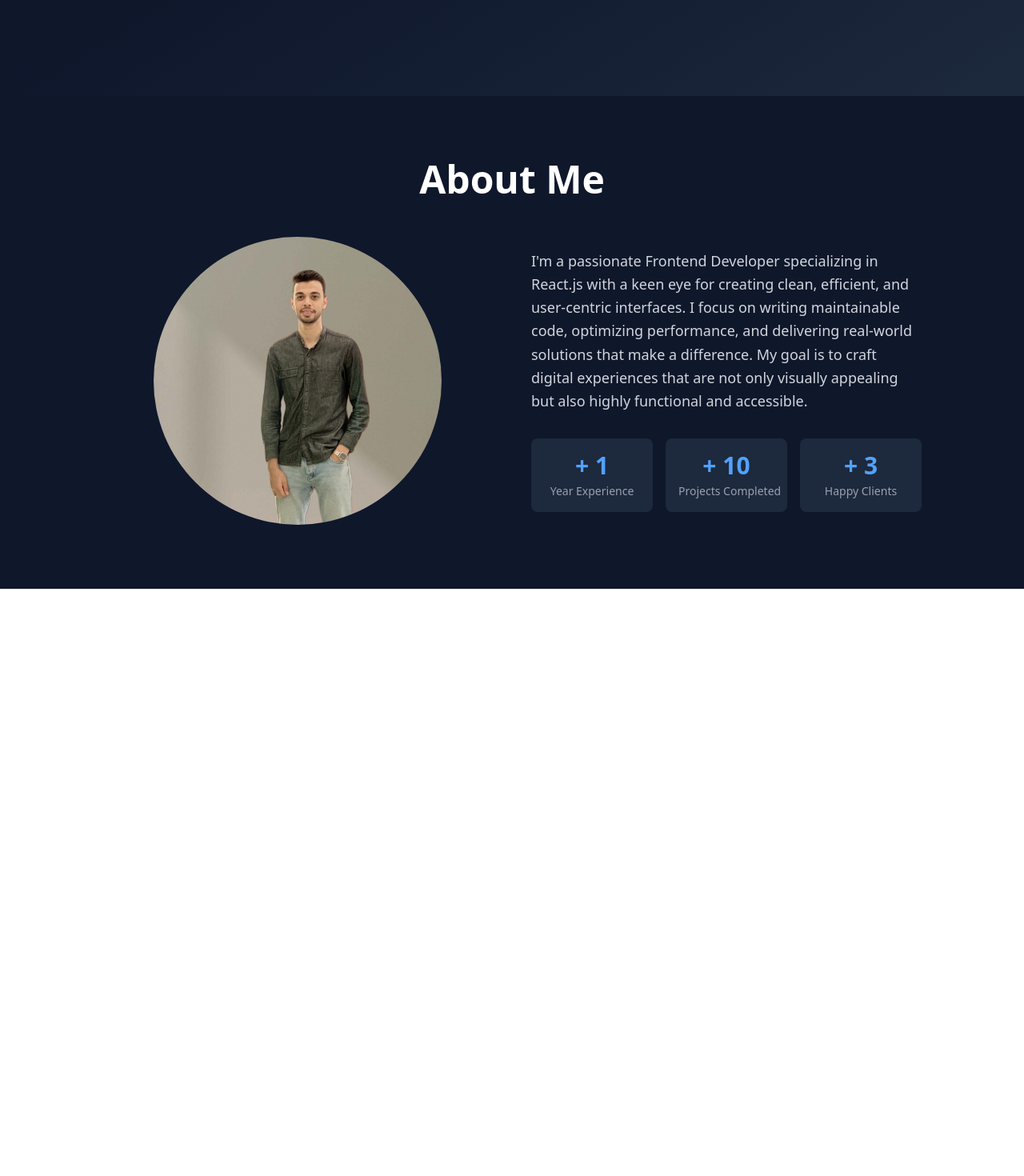
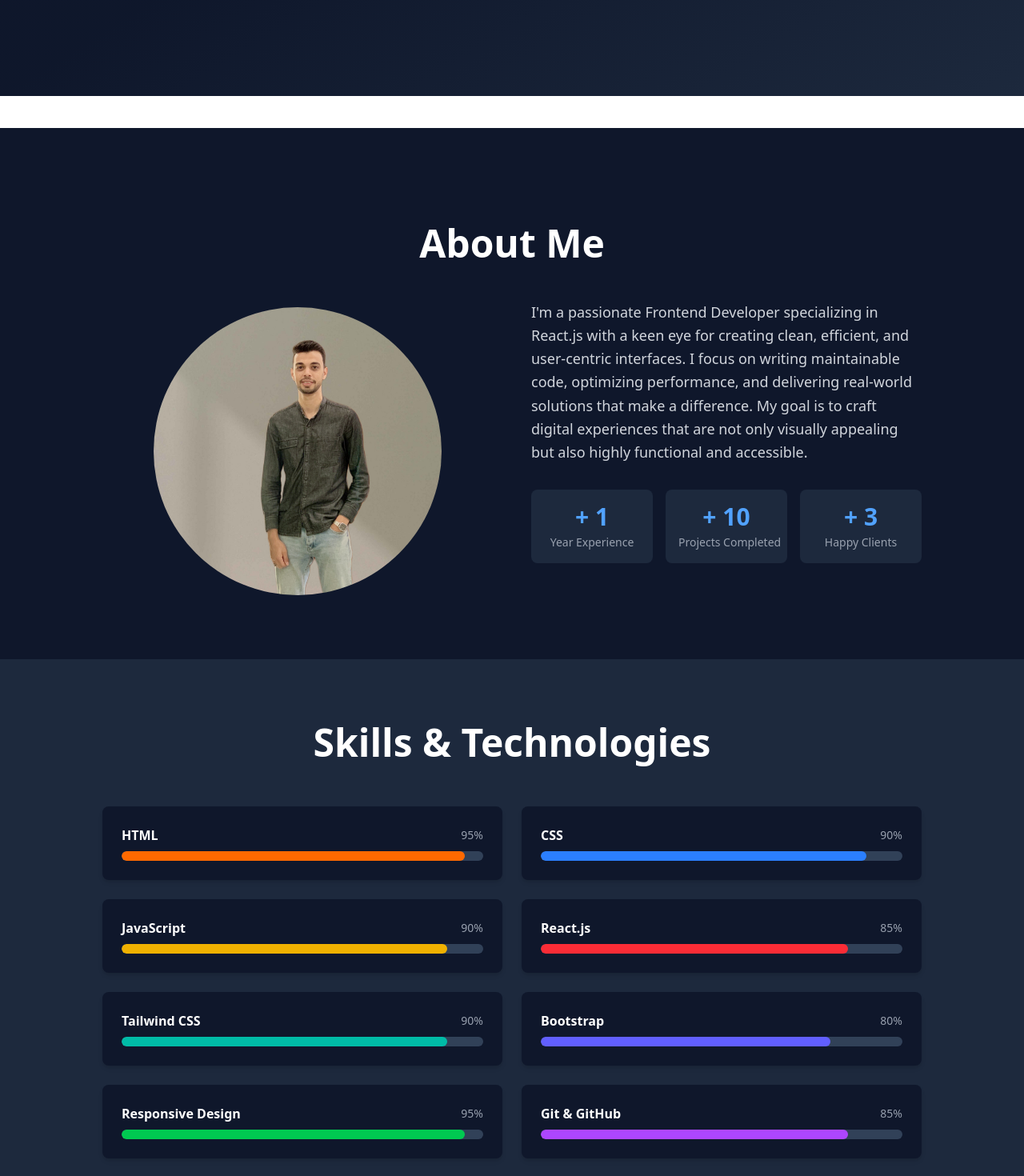
Before and after one commit to ahmedmorad275/portfolio, a React (Vite) app: page / in a window 1280 px wide. Shown: the part 680-2150 px from the top of the page at 80% size. Before the commit the page ends 1416 px from the top, so only its background shows below. Built offline with nearby package versions, Linux system fonts and the light colour scheme.

Commit message:
Added Skills

```diff
--- a/src/App.jsx
+++ b/src/App.jsx
@@ -1,7 +1,8 @@
-import About from './Components/About';
-import Hero from './Components/Hero';
-import Navbar from './Components/Navbar';
-import { ThemeProvider } from './Context/ThemeContext';
+import About from "./Components/About";
+import Hero from "./Components/Hero";
+import Navbar from "./Components/Navbar";
+import Skills from "./Components/Skills";
+import { ThemeProvider } from "./Context/ThemeContext";
 
 function App() {
   return (
@@ -11,6 +12,7 @@ function App() {
         <Hero />
       </header>
       <About />
+      <Skills />
     </ThemeProvider>
   );
 }
--- a/src/Components/About.jsx
+++ b/src/Components/About.jsx
@@ -1,6 +1,7 @@
-import React from "react";
+import Section from "./Section";
 import myImage from "../assets/ahmed_morad.jpg";
-
+import { motion } from "motion/react";
+import Reveal from "./Reveal";
 export default function About() {
   const stats = [
     {
@@ -17,15 +18,16 @@ export default function About() {
     },
   ];
   return (
-    <section id="about" className="py-20 px-4 bg-white dark:bg-slate-900">
-      <div className="container mx-auto max-w-5xl">
-        <div className="text-center mb-12">
-          <h2 className="mb-4 font-bold text-gray-800 text-4xl md:text-5xl dark:text-white">
-            About Me
-          </h2>
-        </div>
+    <Reveal>
+      <Section id="about" type={"primarySection"} title={"About Me"}>
         <div className="gap-12 grid items-center md:grid-cols-2">
-          <div className="image flex items-center justify-center">
+          <motion.div
+            initial={{ opacity: 0, x: -10 }}
+            whileInView={{ opacity: 1, x: 0 }}
+            transition={{ duration: 1 }}
+            viewport={{ once: true }}
+            className="image flex items-center justify-center pt-12"
+          >
             <div className="h-90 w-90 rounded-full overflow-hidden">
               <img
                 src={myImage}
@@ -33,17 +35,29 @@ export default function About() {
                 alt="Ahmed Morad"
               />
             </div>
-          </div>
+          </motion.div>
           <div className="description flex-1">
-            <div className="text-lg text-gray-700 mb-8 leading-relaxed dark:text-gray-300">
+            <motion.div
+              initial={{ opacity: 0, x: 10 }}
+              whileInView={{ opacity: 1, x: 0 }}
+              transition={{ duration: 1 }}
+              viewport={{ once: true }}
+              className="text-lg text-gray-700 mb-8 leading-relaxed dark:text-gray-300"
+            >
               I'm a passionate Frontend Developer specializing in React.js with
               a keen eye for creating clean, efficient, and user-centric
               interfaces. I focus on writing maintainable code, optimizing
               performance, and delivering real-world solutions that make a
               difference. My goal is to craft digital experiences that are not
               only visually appealing but also highly functional and accessible.
-            </div>
-            <div className="grid grid-cols-3 gap-4">
+            </motion.div>
+            <motion.div
+              initial={{ opacity: 0, y: 10 }}
+              whileInView={{ opacity: 1, y: 0 }}
+              transition={{ duration: 1 }}
+              viewport={{ once: true }}
+              className="grid grid-cols-3 gap-4"
+            >
               {stats.map((stat) => (
                 <div
                   key={stat.text}
@@ -57,10 +71,10 @@ export default function About() {
                   </p>
                 </div>
               ))}
-            </div>
+            </motion.div>
           </div>
         </div>
-      </div>
-    </section>
+      </Section>
+    </Reveal>
   );
 }
--- a/src/Components/Hero.jsx
+++ b/src/Components/Hero.jsx
@@ -1,16 +1,17 @@
-import { MdOutlineFileDownload } from 'react-icons/md';
-import { FaArrowDown } from 'react-icons/fa';
-import { motion } from 'motion/react';
+import { MdOutlineFileDownload } from "react-icons/md";
+import { FaArrowDown } from "react-icons/fa";
+import { motion } from "motion/react";
 
 export default function Hero() {
   return (
-    <section className="pt-16 px-4">
+    <section id="home" className="pt-16 px-4">
       <div className="container mx-auto">
         <div className="max-w-4xl mx-auto text-center">
           <motion.div
-            initial={{ y: '100px' }}
-            animate={{ y: '0px' }}
-            transition={{ duration: 1.5 }}>
+            initial={{ y: "100px" }}
+            animate={{ y: "0px" }}
+            transition={{ duration: 1.5 }}
+          >
             <p className="text-gray-600 dark:text-gray-400 text-lg mb-2">
               Hi, I'm
             </p>
@@ -35,7 +36,9 @@ export default function Hero() {
             </div>
             <div className="arrowDown flex justify-center mt-16 text-2xl">
               <button className="text-gray-400 hover:text-blue-600 dark:hover:text-blue-400 cursor-pointer transition-colors">
-                <FaArrowDown />
+                <a href="#about">
+                  <FaArrowDown />
+                </a>
               </button>
             </div>
           </motion.div>
--- /dev/null
+++ b/src/Components/Reveal.jsx
@@ -0,0 +1,14 @@
+import { motion } from "motion/react";
+
+export default function Reveal({ children }) {
+  return (
+    <motion.div
+      initial={{ opacity: 0, y: 40 }}
+      whileInView={{ opacity: 1, y: 40 }}
+      viewport={{ once: true }}
+      transition={{ duration: 1 }}
+    >
+      {children}
+    </motion.div>
+  );
+}
--- /dev/null
+++ b/src/Components/Section.jsx
@@ -0,0 +1,18 @@
+import Reveal from "./Reveal";
+
+export default function Section({ id, title, children, type }) {
+  return (
+    <section id={id} className={`py-20 px-4 ${type}`}>
+      <div className="container mx-auto max-w-5xl">
+        <Reveal>
+          <div className="text-center mb-12">
+            <h2 className="mb-4 font-bold text-gray-800 text-4xl md:text-5xl dark:text-white">
+              {title}
+            </h2>
+          </div>
+        </Reveal>
+        {children}
+      </div>
+    </section>
+  );
+}
--- /dev/null
+++ b/src/Components/Skills.jsx
@@ -0,0 +1,83 @@
+import Reveal from "./Reveal";
+import Section from "./Section";
+import { motion } from "motion/react";
+export default function Skills() {
+  const mySkills = [
+    {
+      name: "HTML",
+      percent: 95,
+      color: "bg-orange-500",
+    },
+    {
+      name: "CSS",
+      percent: 90,
+      color: "bg-blue-500",
+    },
+    {
+      name: "JavaScript",
+      percent: 90,
+      color: "bg-yellow-500",
+    },
+    {
+      name: "React.js",
+      percent: 85,
+      color: "bg-red-500",
+    },
+    {
+      name: "Tailwind CSS",
+      percent: 90,
+      color: "bg-teal-500",
+    },
+    {
+      name: "Bootstrap",
+      percent: 80,
+      color: "bg-indigo-500",
+    },
+    {
+      name: "Responsive Design",
+      percent: 95,
+      color: "bg-green-500",
+    },
+    {
+      name: "Git & GitHub",
+      percent: 85,
+      color: "bg-purple-500",
+    },
+  ];
+  return (
+    <Section id={"skills"} title={"Skills & Technologies"} type={"secSection"}>
+      <motion.div className="grid md:grid-cols-2 gap-6 pt-12">
+        {mySkills.map((skill) => (
+          <motion.div
+            initial={{ opacity: 0, x: -30 }}
+            whileInView={{ opacity: 1, x: 0 }}
+            transition={{ duration: 1.5 }}
+            viewport={{ once: true }}
+            className="dark:bg-slate-900 p-6 bg-white shadow-md hover:shadow-xl transition-shadow rounded-lg"
+          >
+            <div className="flex justify-between mb-2 items-center">
+              <h3 className="font-semibold text-gray-900 dark:text-white">
+                {skill.name}
+              </h3>
+              <p className="text-gray-600 dark:text-gray-400 text-sm">
+                {skill.percent}%
+              </p>
+            </div>
+            <div className="bg-gray-200 dark:bg-slate-700 overflow-hidden h-3 w-full rounded-full">
+              <motion.div
+                initial={{ width: 0 }}
+                whileInView={{ width: skill.percent + "%" }}
+                transition={{ duration: 1, delay: 0.5 }}
+                viewport={{ once: true }}
+                className={`h-full ${skill.color} rounded-full`}
+                // style={{
+                //   width: skill.percent + "%",
+                // }}
+              ></motion.div>
+            </div>
+          </motion.div>
+        ))}
+      </motion.div>
+    </Section>
+  );
+}
--- a/src/index.css
+++ b/src/index.css
@@ -1,9 +1,17 @@
-@import 'tailwindcss';
+@import "tailwindcss";
 @custom-variant dark (&:where(.dark, .dark *));
 
 .arrowDown {
   animation: upAndDown 2s infinite both;
 }
+
+.primarySection {
+  @apply bg-white dark:bg-slate-900;
+}
+.secSection {
+  @apply bg-gray-50 dark:bg-slate-800;
+}
+
 * {
   scroll-behavior: smooth;
 }
```
